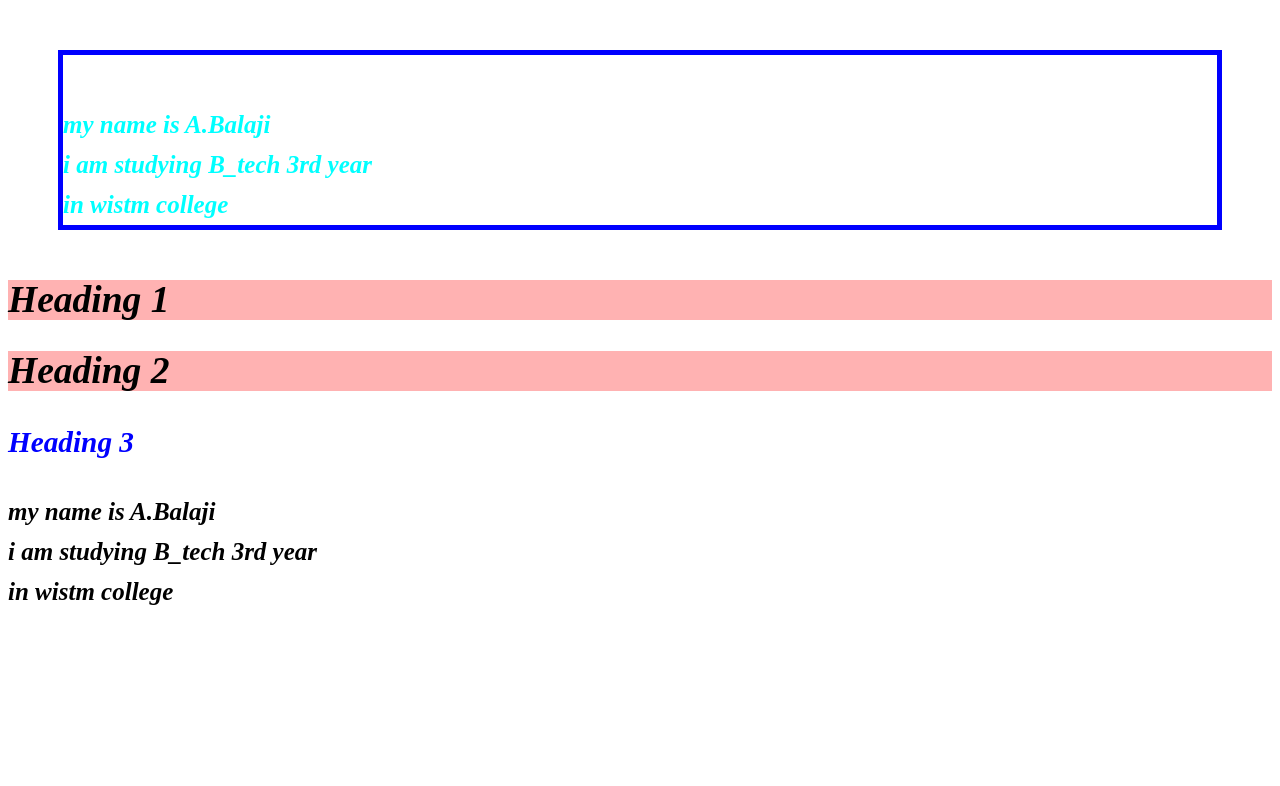
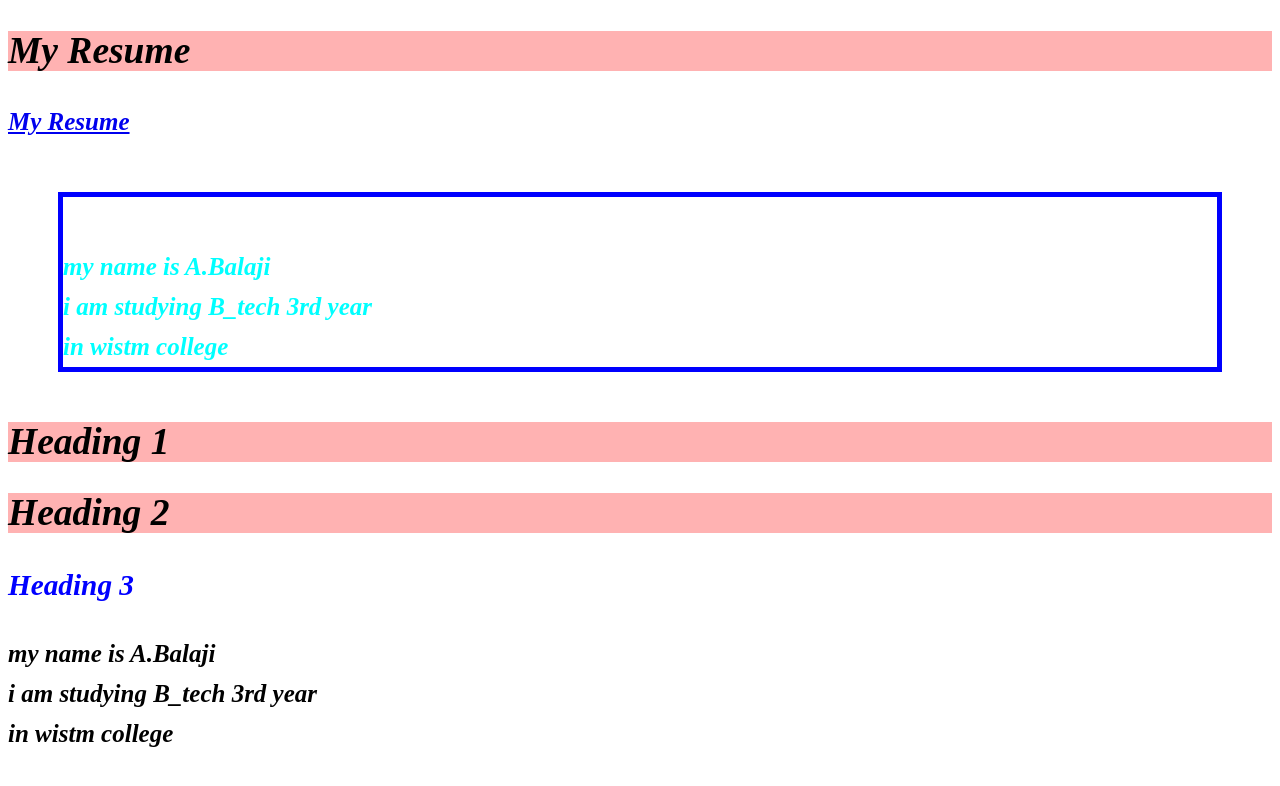
Before and after one commit to balubalaji4546/balubalaji4546.github.io, a plain HTML site: page index.html in a window 1280 px wide. Drawn offline with Linux system fonts and the light colour scheme.

Commit message:
Update index.html

```diff
--- a/index.html
+++ b/index.html
@@ -2,9 +2,13 @@
 <html>
     <head>
         <title>Css Tutorial</title>
+
         <link rel="stylesheet" href="style.css">
     </head>
     <body>
+        <h2>My Resume</h2>
+        <a href="resume.html">My Resume</a>
+
         <p class="bunny">my name is A.Balaji <br>
             i am studying B_tech 3rd year<br>
             in wistm college
```
